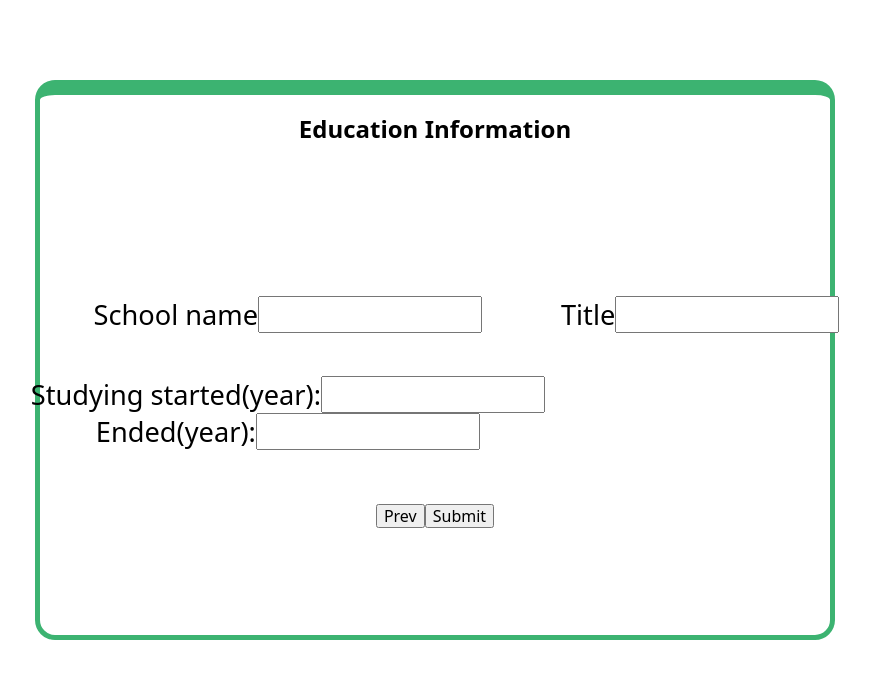
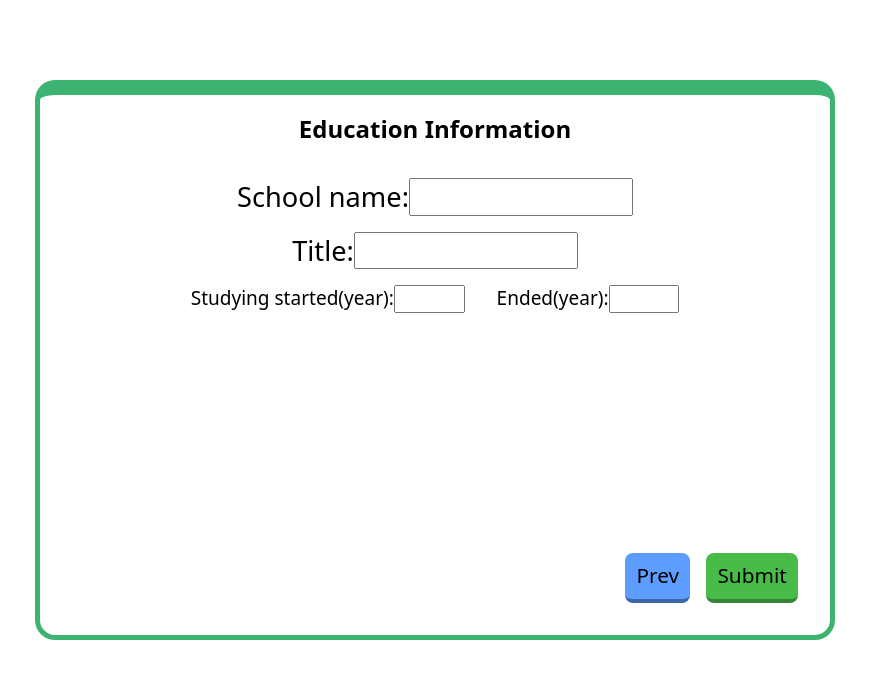
Before and after one commit to ziko1905/cv-builder, a React (Vite) app: page / in a window 1280 px wide. Both pictures are taken after a click on the button "Next". Shown: the top 678 px of the page, without its empty margins (205-1075 px from the left). Built offline with nearby package versions, Linux system fonts and the light colour scheme.

Commit message:
Syle edu form

```diff
--- a/src/components/inputPrompt.jsx
+++ b/src/components/inputPrompt.jsx
@@ -26,7 +26,7 @@ export function CreationInput() {
                 <button onClick={handlePrevProcess}>Prev</button>
                 {processId < processes.length - 1
                     ? <button onClick={handleNextProcess}>Next</button>
-                    : <button onClick={handleSubmit}>Submit</button>}
+                    : <button className="submit" onClick={handleSubmit}>Submit</button>}
             </div>
         </div>
     )
@@ -48,25 +48,26 @@ function GeneralForm() {
 }
 
 function EductionForm() {
+    const date = new Date()
     return (
         <>
         <h2>Education Information</h2>
-        <form action="">
-            <InputAndLabel label={"School name"} id={"schoolname"} name={"userschoolname"}/>
-            <InputAndLabel label={"Title"} id={"title"} name={"usertitle"}/>
-            <div>
-                <InputAndLabel label={"Studying started(year): "} id={"studystart"} name={"userstudystart"}/>
-                <InputAndLabel label={"Ended(year): "} id={"studyend"} name={"userstudyend"}/>
+        <form className="edu-form" action="">
+            <InputAndLabel label={"School name: "} id={"schoolname"} name={"userschoolname"}/>
+            <InputAndLabel label={"Title: "} id={"title"} name={"usertitle"}/>
+            <div className="study-years-div">
+                <InputAndLabel min={"1900"} max={date.getFullYear()} type="number" label={"Studying started(year): "} id={"studystart"} name={"userstudystart"}/>
+                <InputAndLabel min={"1900"} max={date.getFullYear()} type="number" label={"Ended(year): "} id={"studyend"} name={"userstudyend"}/>
             </div>
         </form>
         </>
     )
 }
 
-function InputAndLabel({id, type='text', name, label, className="", chlClassName, divide=false}) {
+function InputAndLabel({id, type='text', name, label, className="", chlClassName, divide=false, min, max}) {
     const LabelInput = () => <>
         {label && <label className={chlClassName} htmlFor={id}>{label}</label>}
-        <input className={chlClassName} type={type} name={name} id={id}/>
+        <input className={chlClassName} type={type} name={name} id={id} min={min} max={max}/>
     </>
 
     return !divide ? (
--- a/src/styles/inputs.css
+++ b/src/styles/inputs.css
@@ -2,7 +2,10 @@
   display: grid;
   justify-content: center;
   justify-items: center;
+  align-content: start;
+  gap: 1rem;
 
+  position: relative;
   min-height: 35rem;
   margin-top: 10vh;
 }
@@ -23,6 +26,10 @@ form {
   gap: 1rem;
 
   font-size: 1.7rem;
+}
+
+form.edu-form {
+  grid-template-columns: 1fr;
 }
 
 label {
@@ -61,3 +68,47 @@ label.justify-mid {
 input.justify-mid {
   justify-self: start;
 }
+
+.buttons-div {
+  position: absolute;
+  display: flex;
+  gap: 1rem;
+  right: 2rem;
+  bottom: 2rem;
+  font-size: 1.3rem;
+}
+
+.buttons-div button {
+  border: none;
+  background-color: rgb(92, 157, 255);
+  border-bottom: 4px solid rgb(59, 103, 168);
+  padding: 0.7rem;
+  border-radius: 0.5rem;
+}
+
+.buttons-div button:active {
+  background-color: rgb(59, 103, 168);
+  border-bottom: none;
+  align-self: flex-end;
+}
+
+.buttons-div button.submit {
+  background-color: rgb(72, 187, 72);
+  border-bottom-color: rgb(52, 134, 52);
+}
+
+.buttons-div button.submit:active {
+  background-color: rgb(52, 134, 52);
+  border-bottom: none;
+}
+
+.study-years-div {
+  display: flex;
+  font-size: 0.7em;
+  flex-wrap: nowrap;
+  gap: 2rem;
+}
+
+.study-years-div input {
+  max-width: 6.5ch;
+}
```
